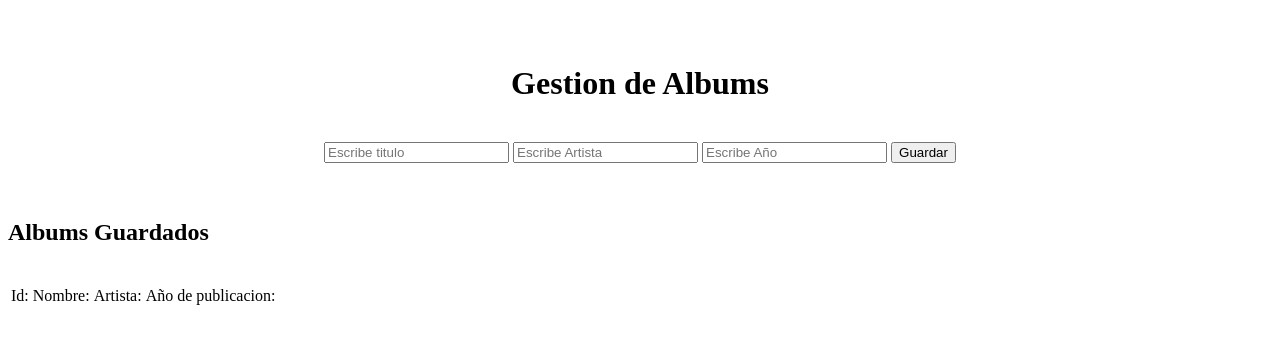
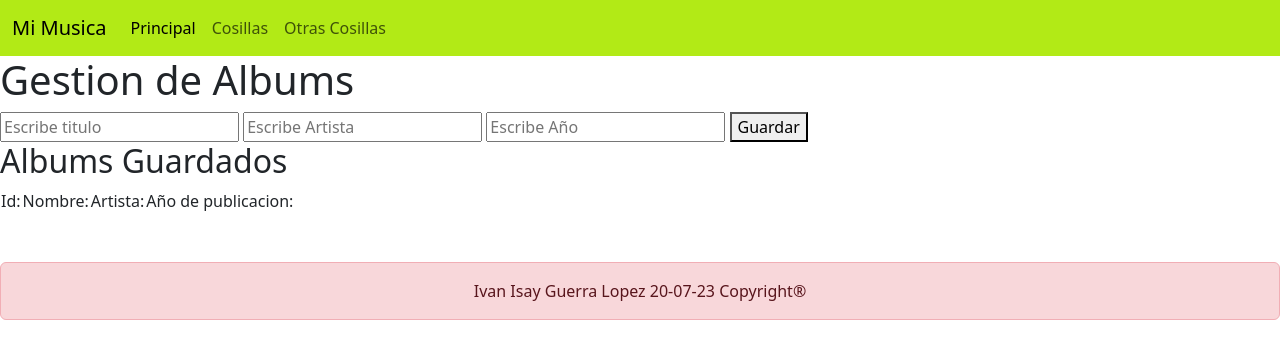
Before and after one commit to IvanIsay/Flask182, a Flask app: page / in a window 1280 px wide. Shown: the top 359 px of the page. Run offline with Flask 3, Linux system fonts and the light colour scheme; data that the repository does not hold is empty; some libraries are stand-ins or nearby versions.

Commit message:
Plantilla, Navbar, footer

```diff
--- a/practicaNo5/templates/index.html
+++ b/practicaNo5/templates/index.html
@@ -1,16 +1,9 @@
-<!DOCTYPE html>
 
-<html>
+{%extends 'plantilla.html'%}
 
-<head>
-    <meta charset="UTF-8">
-    <meta name="viewport" content="width=device-width, initial-scale=1.0">
+{%block body%}
 
-    <title>CRUD Albums </title>
 
-</head>
-
-<body>
     {%with mensajes= get_flashed_messages() %}
       {% if mensajes%}
         {%for msj in mensajes%}
@@ -19,10 +12,20 @@
       {% endif  %}
     {%endwith%}
 
-    <br>
-    <br>
-   <center> <h1>Gestion de Albums</h1>
-    <br>
+
+
+  <h1>Gestion de Albums</h1>
+
+    <div class="row">
+      <div class="col-md-5"></div>
+
+      <div class="col-md-7"></div>
+    </div>
+
+
+
+
+
     <form action="/guardar" method="POST">
 
         <input type="text" name="txtTitulo" placeholder="Escribe titulo">
@@ -32,12 +35,11 @@
         <button type="submit"> Guardar </button>
 
     </form>
-  </center>
 
-    <br>
-    <br>
+
+
     <h2>Albums Guardados</h2>
-    <br>
+
     <table>
       <thead>
         <tr>
@@ -66,7 +68,4 @@
     </table>
 
 
-
-</body>
-
-</html>
+{%endblock%}
--- /dev/null
+++ b/practicaNo5/templates/plantilla.html
@@ -0,0 +1,56 @@
+
+<!DOCTYPE html>
+<html>
+
+<head>
+    <meta charset="UTF-8">
+    <meta name="viewport" content="width=device-width, initial-scale=1.0">
+    <link href="https://cdn.jsdelivr.net/npm/bootstrap@5.3.0/dist/css/bootstrap.min.css" rel="stylesheet" integrity="sha384-9ndCyUaIbzAi2FUVXJi0CjmCapSmO7SnpJef0486qhLnuZ2cdeRhO02iuK6FUUVM" crossorigin="anonymous">
+
+    <title>Mi Plantilla </title>
+</head>
+
+<body>
+    <nav class="navbar navbar-expand-lg text-light"  style="background-color: #b2ea16;">
+        <div class="container-fluid">
+          <a class="navbar-brand" href="#"> Mi Musica </a>
+          <button class="navbar-toggler" type="button" data-bs-toggle="collapse" data-bs-target="#navbarNav" aria-controls="navbarNav" aria-expanded="false" aria-label="Toggle navigation">
+            <span class="navbar-toggler-icon"></span>
+          </button>
+          <div class="collapse navbar-collapse" id="navbarNav">
+            <ul class="navbar-nav">
+              <li class="nav-item">
+                <a class="nav-link active" aria-current="page" href="#">Principal</a>
+              </li>
+              <li class="nav-item">
+                <a class="nav-link" href="#">Cosillas</a>
+              </li>
+              <li class="nav-item">
+                <a class="nav-link" href="#">Otras Cosillas</a>
+              </li>
+
+            </ul>
+          </div>
+        </div>
+      </nav>
+
+
+    {%block body%}
+
+
+    {%endblock%}
+
+
+    <div class=" mt-5 text-center">
+     <div class="alert alert-danger" role="alert">
+        Ivan Isay Guerra Lopez  20-07-23 Copyright®
+      </div>
+
+    </div>
+
+
+
+    <script src="https://cdn.jsdelivr.net/npm/bootstrap@5.3.0/dist/js/bootstrap.bundle.min.js" integrity="sha384-geWF76RCwLtnZ8qwWowPQNguL3RmwHVBC9FhGdlKrxdiJJigb/j/68SIy3Te4Bkz" crossorigin="anonymous"></script>
+</body>
+
+</html>
```
Also changed, not shown: practicaNo5/templates/editarAlbum.html (+4 -11 lines).
